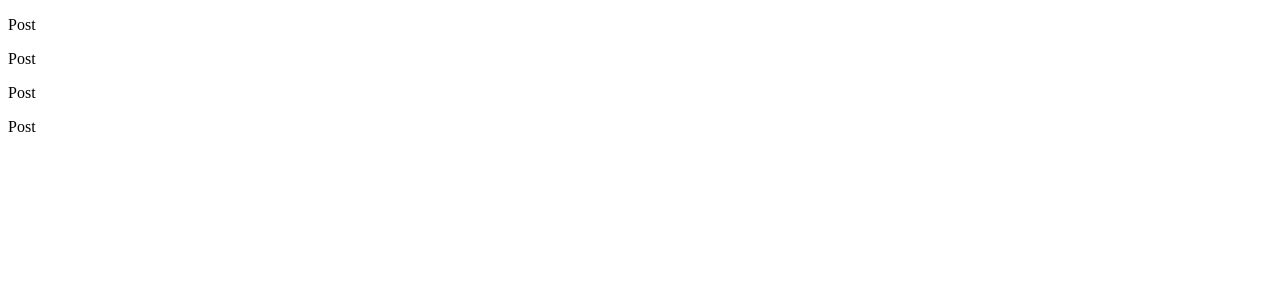
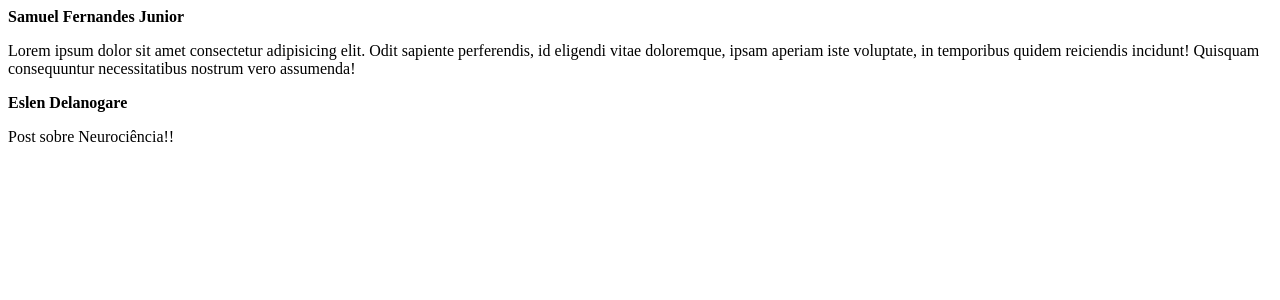
Before and after one commit to Samuelfjr/rocketseat-reactjs-01-fundamentos-react, a React (Vite) app: page / in a window 1280 px wide. Shown: the top 300 px of the page. Built offline with nearby package versions, Linux system fonts and the light colour scheme.

Commit message:
Iniciando com React - Propriedades

```diff
--- a/src/App.jsx
+++ b/src/App.jsx
@@ -4,10 +4,14 @@ export function App() {
 
   return (
     <>
-      <Post/>
-      <Post/>
-      <Post/>
-      <Post/>
+      <Post
+        author="Samuel Fernandes Junior"
+        content="Lorem ipsum dolor sit amet consectetur adipisicing elit. Odit sapiente perferendis, id eligendi vitae doloremque, ipsam aperiam iste voluptate, in temporibus quidem reiciendis incidunt! Quisquam consequuntur necessitatibus nostrum vero assumenda!"
+      />
+      <Post
+        author="Eslen Delanogare"
+        content="Post sobre Neurociência!!"
+      />
     </>
   )
 }
--- a/src/Post.jsx
+++ b/src/Post.jsx
@@ -1,3 +1,8 @@
-export function Post() {
-    return <p>Post</p>
+export function Post(props) {
+    return (
+        <div>
+            <strong>{props.author}</strong>
+            <p>{props.content}</p>
+        </div>
+    )
 }
```
